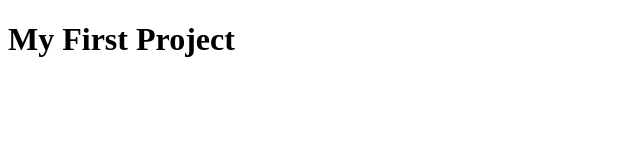
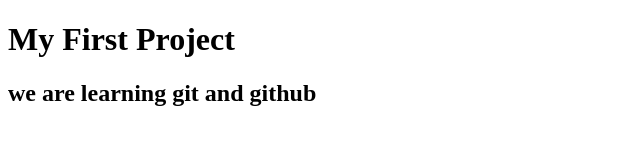
Before and after one commit to snehamore23/my-first-project, a plain HTML site: page index.html in a window 1280 px wide. Shown: the whole page, without its empty margins (0-640 px from the left). Drawn offline with Linux system fonts and the light colour scheme.

Commit message:
h2 heading added

```diff
--- a/index.html
+++ b/index.html
@@ -5,5 +5,6 @@
     </head>
     <body>
         <h1>My First Project</h1>
+        <h2>we are learning git and github</h2>
     </body>
 </html>
```
